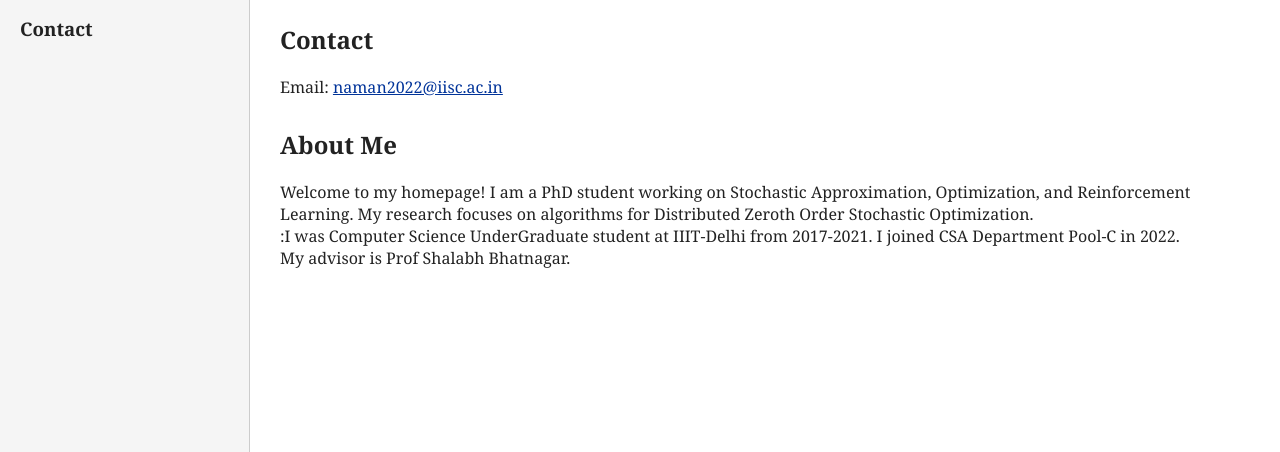
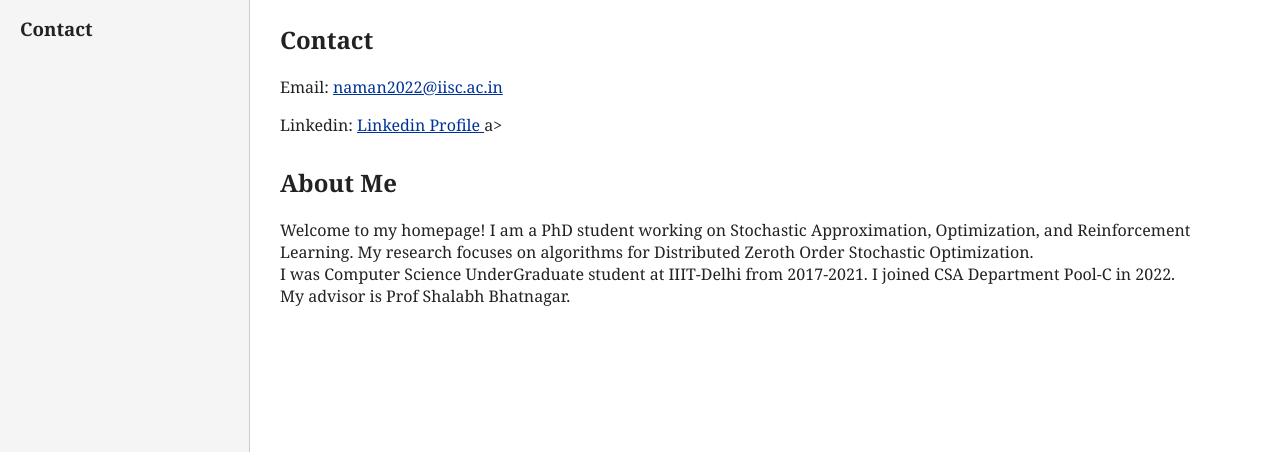
Before and after one commit to Gupta-Naman-98/Gupta-Naman-98.github.io, a plain HTML site: page index.html in a window 1280 px wide. Shown: the part 370-822 px from the top of the page. Drawn offline with Linux system fonts and the light colour scheme.

Commit message:
Update index.html
added LinkedIn profile

```diff
--- a/index.html
+++ b/index.html
@@ -92,13 +92,14 @@ f<!DOCTYPE html>
       <div class="contact">
         <h2>Contact</h2>
         <p>Email: <a href="mailto:naman2022@iisc.ac.in">naman2022@iisc.ac.in</a></p>
+        <p>Linkedin: <a href="https://www.linkedin.com/in/naman-gupta-a8366214b/" target="Blank"> Linkedin Profile </a>a>  </p>
       </div>
 
       <div class="bio">
         <h2>About Me</h2>
         <p>
           Welcome to my homepage! I am a PhD student working on Stochastic Approximation, Optimization, and Reinforcement Learning. My research focuses on algorithms for Distributed Zeroth Order Stochastic Optimization.
-          <br>:I was Computer Science UnderGraduate student at IIIT-Delhi from 2017-2021. I joined CSA Department Pool-C in 2022.
+          <br>I was Computer Science UnderGraduate student at IIIT-Delhi from 2017-2021. I joined CSA Department Pool-C in 2022.
           <br> My advisor is Prof Shalabh Bhatnagar.
         </p>
       </div>
```
